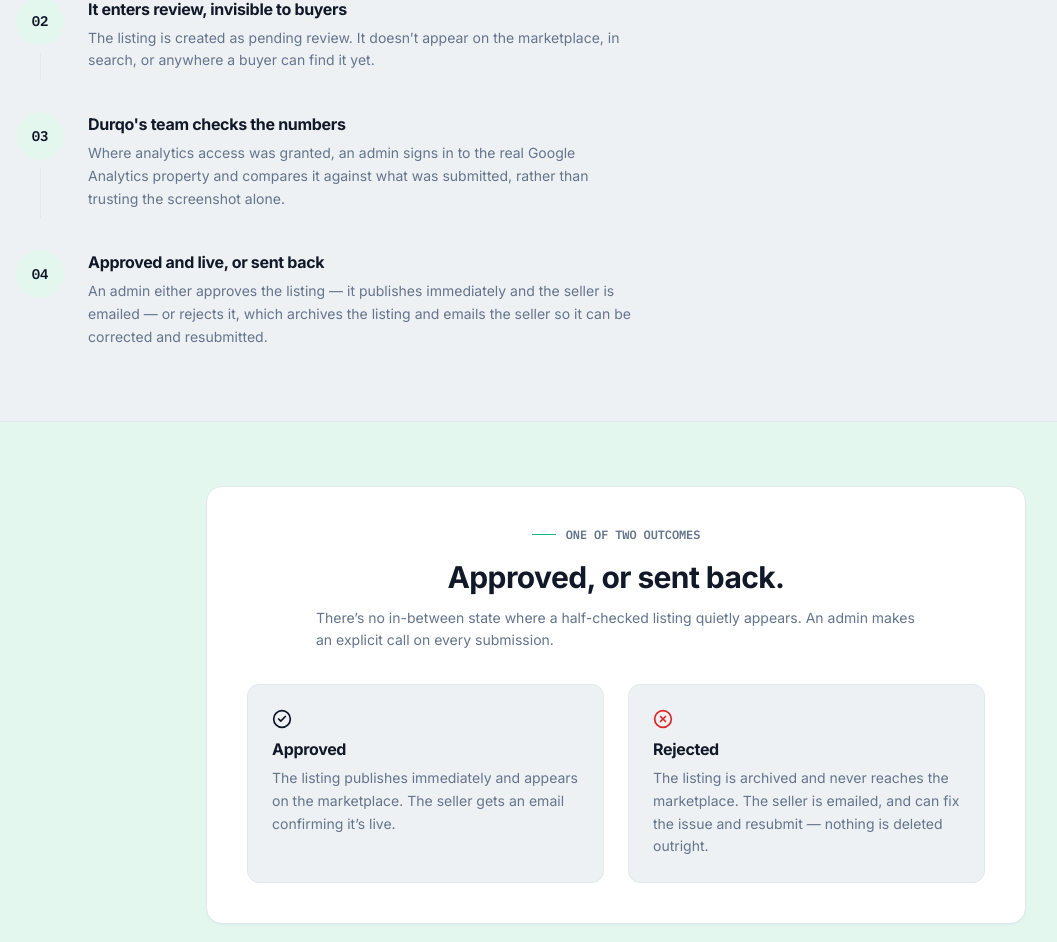
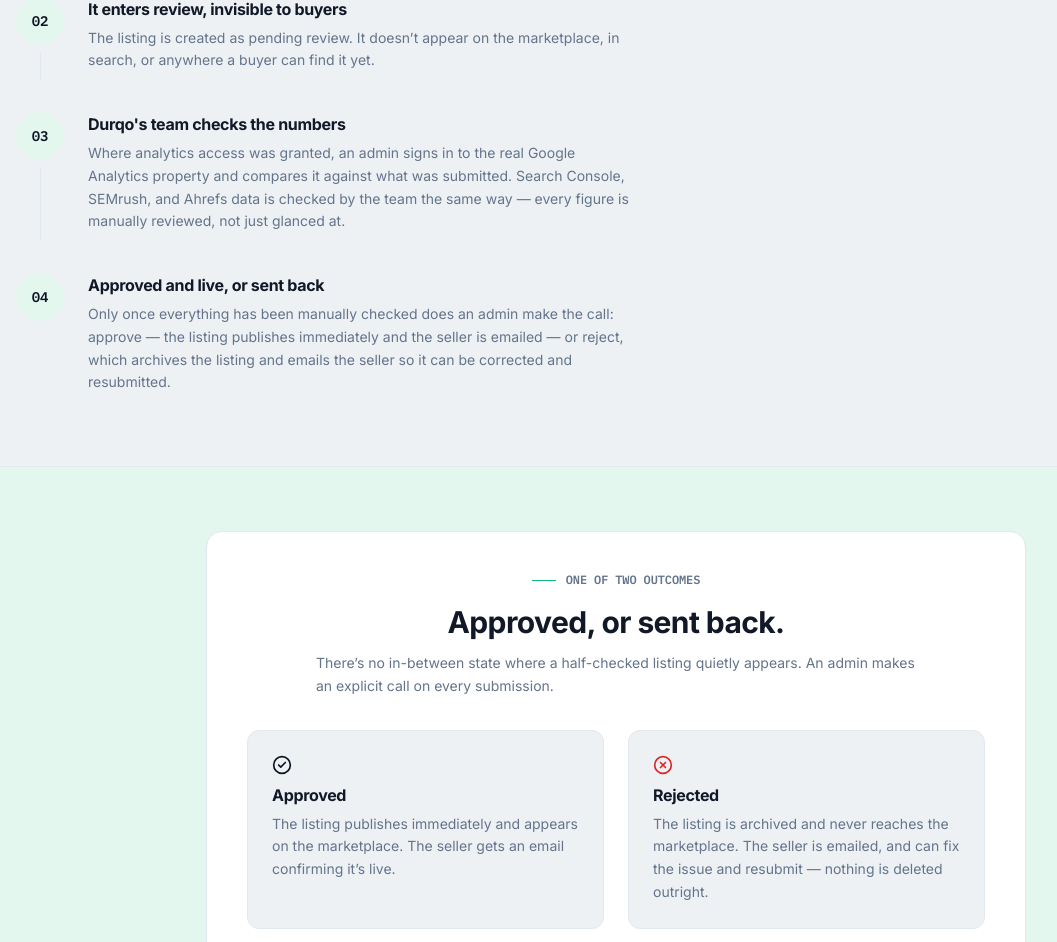
Before and after one commit to mdmanirmia/durqo-app, a Next.js app: page /listing-review in a window 1280 px wide. Shown: the part 1656-2598 px from the top of the page, without its empty margins (24-1081 px from the left). Built offline with nearby package versions, Linux system fonts and the light colour scheme; no server answers.

Commit message:
Clarify listing review: Ahrefs/SEMrush data is manually checked too

```diff
--- a/src/app/listing-review/page.tsx
+++ b/src/app/listing-review/page.tsx
@@ -55,6 +55,11 @@ import Button from "@/components/ui/Button";
 //   (the buy-page-redesign-addendum's documented decision — listings.
 //   is_verified exists but is never set true by any code path, so the
 //   admin-approval-to-publish gate is the real verification signal today).
+// - Sep 17, 2026: confirmed directly by the Durqo team that the manual
+//   check isn't GA-only — Search Console, SEMrush, and Ahrefs data
+//   submitted by the seller are each manually checked by the review team
+//   too, and a listing only goes live once everything submitted has been
+//   checked this way (step 03/04 updated to say so explicitly).
 export const metadata: Metadata = {
   title: "How Durqo Reviews a Digital Business Before It Goes Live | Durqo",
   description:
@@ -146,12 +151,12 @@ const REVIEW_STEPS = [
   {
     n: "03",
     title: "Durqo's team checks the numbers",
-    body: "Where analytics access was granted, an admin signs in to the real Google Analytics property and compares it against what was submitted, rather than trusting the screenshot alone.",
+    body: "Where analytics access was granted, an admin signs in to the real Google Analytics property and compares it against what was submitted. Search Console, SEMrush, and Ahrefs data is checked by the team the same way — every figure is manually reviewed, not just glanced at.",
   },
   {
     n: "04",
     title: "Approved and live, or sent back",
-    body: "An admin either approves the listing — it publishes immediately and the seller is emailed — or rejects it, which archives the listing and emails the seller so it can be corrected and resubmitted.",
+    body: "Only once everything has been manually checked does an admin make the call: approve — the listing publishes immediately and the seller is emailed — or reject, which archives the listing and emails the seller so it can be corrected and resubmitted.",
   },
 ] as const;
 
```
